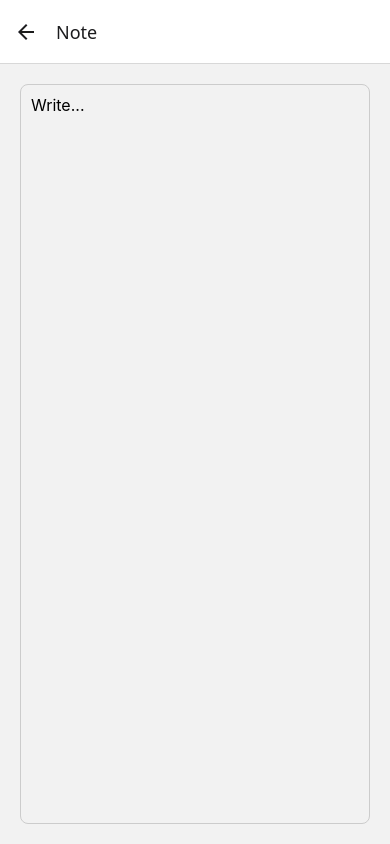
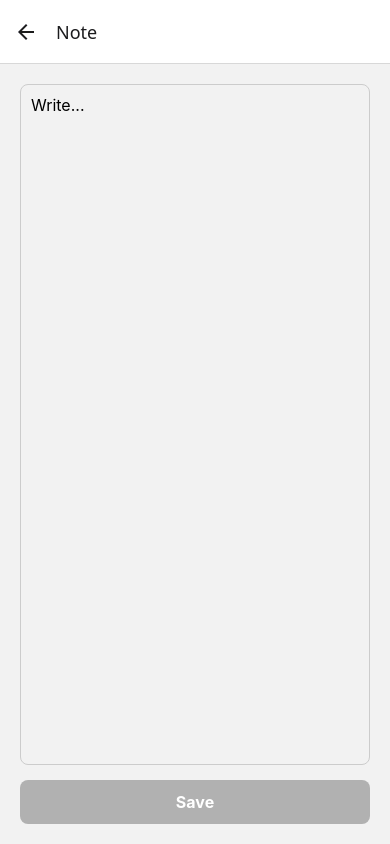
Before and after one commit to kacpi95/hybrid-app-3, a React Native app: screen /Note in a window 390 px wide. Built offline with nearby package versions, Linux system fonts and the light colour scheme.

Commit message:
update: add localStorage, useEffect and function to saveNote in NoteEditor

```diff
--- a/package.json
+++ b/package.json
@@ -9,6 +9,7 @@
     "web": "expo start --web"
   },
   "dependencies": {
+    "@react-native-async-storage/async-storage": "^2.2.0",
     "@react-navigation/native": "^7.1.25",
     "@react-navigation/native-stack": "^7.8.6",
     "expo": "~54.0.29",
--- a/screens/NoteEditorScreen.jsx
+++ b/screens/NoteEditorScreen.jsx
@@ -1,8 +1,41 @@
-import { useState } from 'react';
-import { View, StyleSheet, TextInput } from 'react-native';
+import { useEffect, useState } from 'react';
+import {
+  View,
+  StyleSheet,
+  TextInput,
+  TouchableOpacity,
+  Alert,
+  Text,
+} from 'react-native';
+import AsyncStorage from '@react-native-async-storage/async-storage';
 
 export default function NoteEditorScreen() {
   const [note, setNote] = useState('');
+
+  const STORAGE_KEY = `@user_note`;
+
+  useEffect(() => {
+    const loadNote = async () => {
+      try {
+        const savedNote = await AsyncStorage.getItem(STORAGE_KEY);
+        if (savedNote !== null) {
+          setNote(savedNote);
+        }
+      } catch (err) {
+        Alert.alert('Failed to load the note');
+      }
+    };
+    loadNote();
+  }, []);
+
+  const saveNote = async () => {
+    try {
+      await AsyncStorage.setItem(STORAGE_KEY, note);
+      Alert.alert('Note save');
+    } catch (err) {
+      Alert.alert('Failed to save note');
+    }
+  };
 
   return (
     <View style={styles.container}>
@@ -13,7 +46,10 @@ export default function NoteEditorScreen() {
         textAlignVertical='top'
         value={note}
         onChangeText={setNote}
-      ></TextInput>
+      />
+      <TouchableOpacity style={styles.button} onPress={saveNote}>
+        <Text style={styles.buttonText}>Save</Text>
+      </TouchableOpacity>
     </View>
   );
 }
@@ -30,5 +66,17 @@ const styles = StyleSheet.create({
     padding: 10,
     fontSize: 16,
     borderRadius: 8,
+    marginBottom: 15,
+  },
+  button: {
+    backgroundColor: 'rgba(167, 167, 167, 0.86)',
+    paddingVertical: 12,
+    borderRadius: 8,
+    alignItems: 'center',
+  },
+  buttonText: {
+    color: '#fff',
+    fontSize: 16,
+    fontWeight: 'bold',
   },
 });
```
Also changed, not shown: 1 other file (tests, documents, lock files or other folders).
